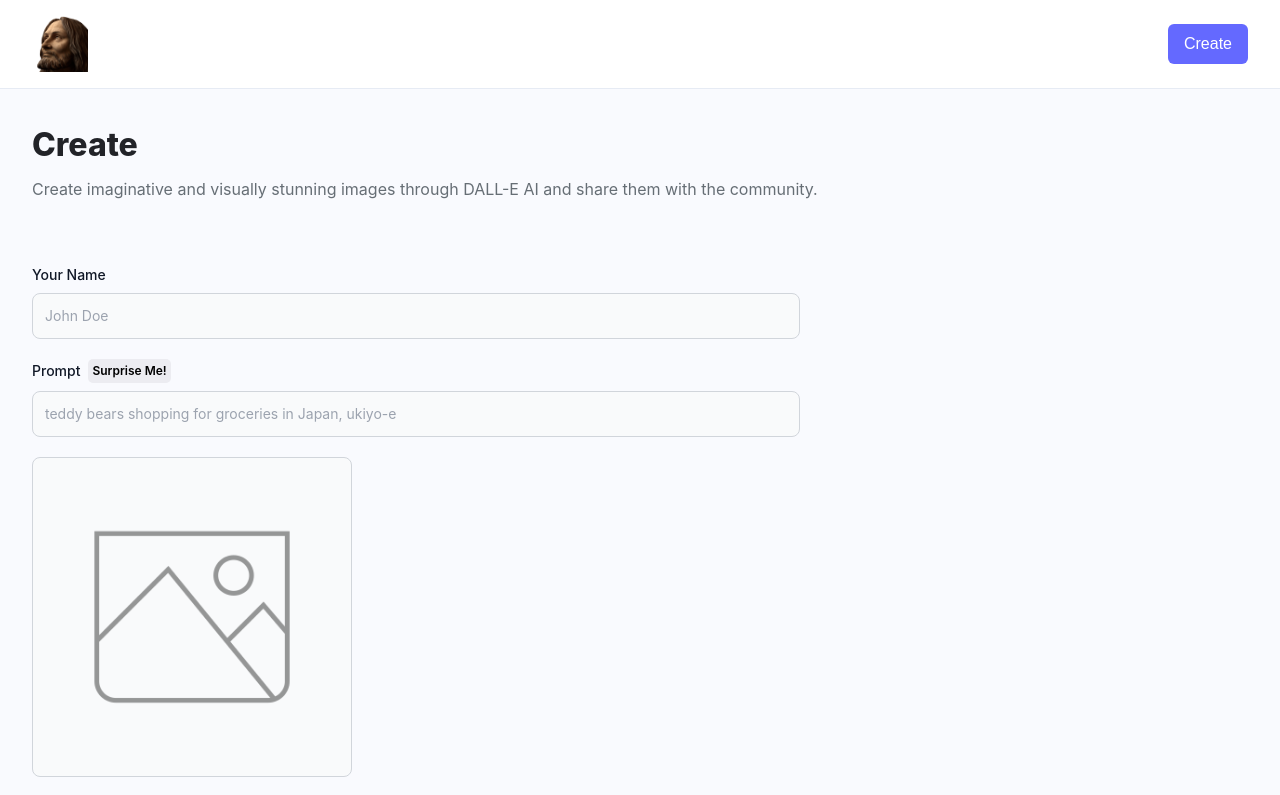
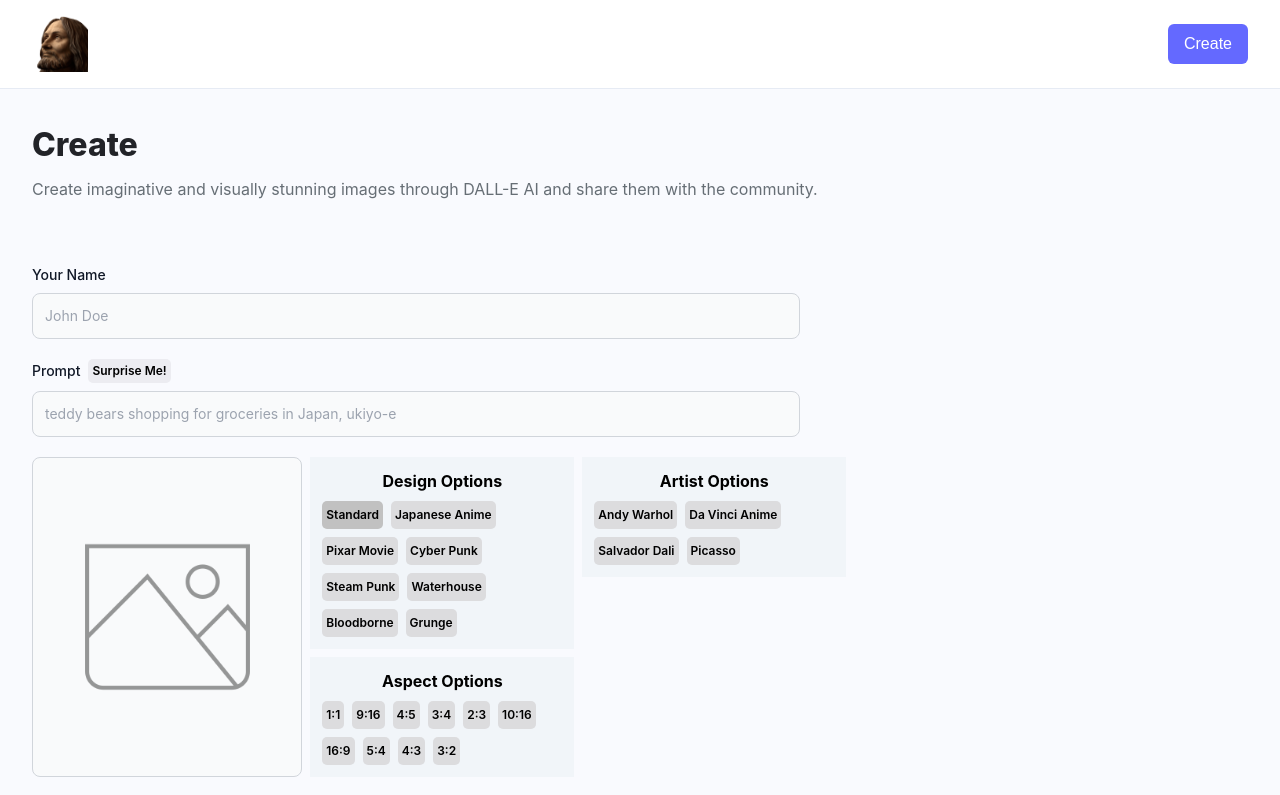
Before and after one commit to WilsonGomez-prog/AIVinci-project, a React (Vite) app in the folder client/: page /create-post in a window 1280 px wide. Shown: the top 795 px of the page. Built offline with nearby package versions, Linux system fonts and the light colour scheme; a web font is replaced by a local one.

Commit message:
Creating the components an adding them to the Create Post component.

```diff
--- /dev/null
+++ b/client/src/components/PromptOption.tsx
@@ -0,0 +1,10 @@
+import React from 'react'
+import { IPromptOption } from '../interfaces';
+
+const promptOption: React.FC<IPromptOption> = ({name, value, maxValue, selected, handleSelect}) => {
+  return (
+    <button type="button" name={name} onClick={(e)=>{handleSelect!(e)}} value={value} className={`font-semibold text-xs ${!selected ? 'bg-[#dcdcde]' : 'bg-[#c1c1c1]'} py-1 px-1 rounded-[5px] text-black p-1 h-7 capitalize flex justify-center items-center`}>{name}</button>
+  )
+}
+
+export default promptOption
--- /dev/null
+++ b/client/src/components/PromptOptionsSection.tsx
@@ -0,0 +1,28 @@
+import React, {useState} from 'react'
+import { IPromptOptionsSection} from '../interfaces';
+
+import PromptOption from './PromptOption';
+
+const PromptOptionsSection: React.FC<IPromptOptionsSection> = ({ options, name, filter, handleFilterChange }) => {
+    const [selectedFilter, setSelectedFilter] = useState<string>("standard")
+    const handleSelectFilter = (event: React.FormEvent<HTMLInputElement>) => {
+        const target= (event.target as HTMLInputElement);
+        handleFilterChange(target.value);
+        setSelectedFilter(target.name);
+    }
+
+    return (
+        <div className='flex flex-col justify-start h-fit gap-2 bg-slate-100 p-3'>
+            <h3 className='font-bold w-full text-center capitalize' >{name} Options</h3>
+            <div className='flex flex-row items-start w-60 flex-wrap gap-2'>
+            {
+                options.map((option) => (
+                    <PromptOption key={option.name} name ={option.name} value={option.value} handleSelect={handleSelectFilter} selected={selectedFilter === option.name} />
+                ))
+            }
+            </div>
+        </div>
+    )
+}
+
+export default PromptOptionsSection
--- a/client/src/pages/CreatePost.tsx
+++ b/client/src/pages/CreatePost.tsx
@@ -8,11 +8,30 @@ import { Form as IForm } from '../interfaces'
 
 import { FormField, Loader } from '../components';
 
+import { designOptions, artistOptions, aspectRatioOptions } from '../utils/promptOptions'
+
+import PromptOptionsSection from '../components/PromptOptionsSection';
+
 const CreatePost = () => {
   const navigate = useNavigate();
   const [form, setForm] = useState<IForm>({ name: '', prompt: '', photo: '' });
   const [generatingImg, setGeneratingImg] = useState<boolean>(false);
   const [loading, setLoading] = useState<boolean>(false);
+  const [designFilter, setDesignFilter] = useState("");
+  const [artistFilter, setArtistFilter] = useState("");
+  const [aspectFilter, setAspectFilter] = useState("");
+
+  const handleDesignFilterChange = (filter: string) => {
+    setDesignFilter(filter);
+  }
+
+  const handleArtistFilterChange = (filter: string) => {
+    setArtistFilter(filter);
+  }
+
+  const handleAspectFilterChange = (filter: string) => {
+    setAspectFilter(filter);
+  }
 
   const handleSubmit = async (event : React.FormEvent<HTMLFormElement>) => {
     event.preventDefault();
@@ -119,6 +138,7 @@ const CreatePost = () => {
               <FormField key={key} labelName={getLabelNameForField(key)} type="text" name={key} placeholder={getPlaceholderForField(key)} value={form[key as keyof IForm]} handleChange={handleChange} isSurpriseMe={key === "prompt"} handleSurpriseMe={handleSurpriseMe} />
             ))
           }
+          <div className='w-[60rem] flex flex-row gap-2'>
             <div className='relative bg-gray-50 border border-gray-300 text-gray-900 text-sm rounded-lg focus:ring-blue-500 focus:border-blue-500 w-80 h-80 p-30 flex justify-center items-center'>
               {
                 form.photo ? (
@@ -135,6 +155,15 @@ const CreatePost = () => {
                   </div>
                 )
               }
+            </div>
+
+              <div className='flex flex-row flex-wrap w-auto gap-2'>
+                <PromptOptionsSection options={designOptions} name={"Design"} filter={""} handleFilterChange={handleDesignFilterChange} />
+                <PromptOptionsSection options={artistOptions} name={"Artist"} filter={""} handleFilterChange={handleArtistFilterChange} />
+                <PromptOptionsSection options={aspectRatioOptions} name={"Aspect"} filter={""} handleFilterChange={handleAspectFilterChange} />
+              </div>
+
+
           </div>
         </div>
         <div className='mt-5 flex gap-5'>
```
Lines whose indentation alone changed are shown as unchanged.
